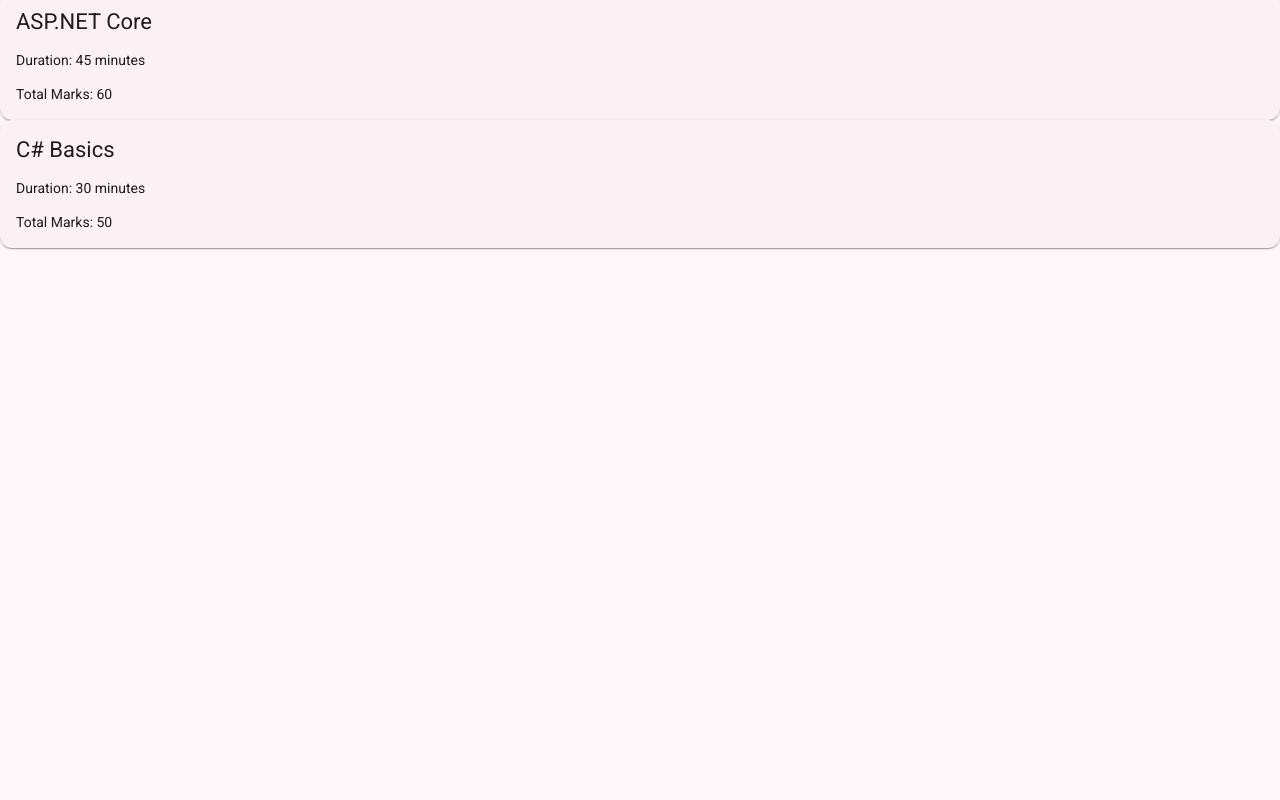
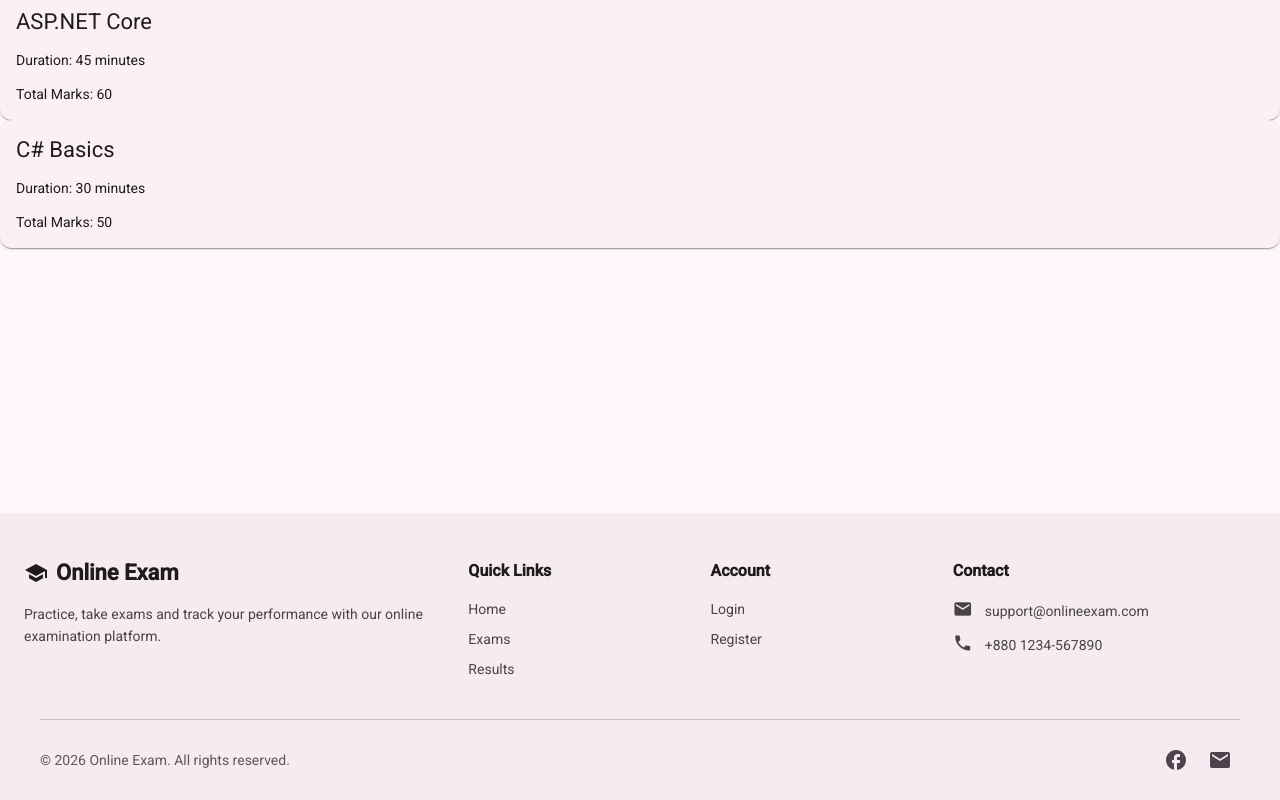
Before and after one commit to momin210103/OnlineExamSystem, an Angular app: page / in a window 1280 px wide. Shown: the part 366-1166 px from the top of the page. Before the commit the page ends 819 px from the top, so only its background shows below. Built offline with nearby package versions, Linux system fonts and the light colour scheme.

Commit message:
Footer Complete

```diff
--- a/src/app/app.html
+++ b/src/app/app.html
@@ -3,3 +3,5 @@
 <main>
   <router-outlet></router-outlet>
 </main>
+
+<app-footer></app-footer>
--- a/src/app/app.ts
+++ b/src/app/app.ts
@@ -1,10 +1,11 @@
 import { Component, signal } from '@angular/core';
 import { RouterOutlet } from '@angular/router';
 import { Navbar } from './shared/components/navbar/navbar';
+import { Footer } from './shared/components/footer/footer';
 
 @Component({
   selector: 'app-root',
-  imports: [RouterOutlet, Navbar],
+  imports: [RouterOutlet, Navbar, Footer],
   templateUrl: './app.html',
   styleUrl: './app.css',
 })
--- /dev/null
+++ b/src/app/shared/components/footer/footer.css
@@ -0,0 +1,108 @@
+.footer {
+  margin-top: 60px;
+  padding: 48px 24px 20px;
+
+  background: var(--mat-sys-surface-container);
+  color: var(--mat-sys-on-surface);
+}
+
+.footer-container {
+  max-width: w-full;
+  margin: 0 auto;
+
+  display: grid;
+  grid-template-columns: 2fr 1fr 1fr 1.5fr;
+  gap: 40px;
+}
+
+.footer-section {
+  display: flex;
+  flex-direction: column;
+  gap: 10px;
+}
+
+.footer-section h2 {
+  display: flex;
+  align-items: center;
+  gap: 8px;
+
+  margin: 0 0 8px;
+
+  font-size: 22px;
+}
+
+.footer-section h3 {
+  margin: 0 0 8px;
+
+  font-size: 16px;
+}
+
+.footer-section p {
+  margin: 0;
+
+  line-height: 1.6;
+  opacity: 0.8;
+}
+
+.footer-section a {
+  color: inherit;
+  text-decoration: none;
+  opacity: 0.8;
+
+  transition: opacity 0.2s;
+}
+
+.footer-section a:hover {
+  opacity: 1;
+}
+
+.footer-section p {
+  display: flex;
+  align-items: center;
+  gap: 8px;
+}
+
+.footer-section p mat-icon {
+  font-size: 20px;
+}
+
+.footer-bottom {
+  max-width: 1200px;
+  margin: 40px auto 0;
+  padding-top: 20px;
+
+  border-top: 1px solid var(--mat-sys-outline-variant);
+
+  display: flex;
+  align-items: center;
+  justify-content: space-between;
+}
+
+.footer-bottom p {
+  margin: 0;
+  opacity: 0.7;
+}
+
+.social-links {
+  display: flex;
+  gap: 4px;
+}
+
+/* Mobile */
+
+@media (max-width: 768px) {
+  .footer {
+    padding: 40px 20px 20px;
+  }
+
+  .footer-container {
+    grid-template-columns: 1fr;
+    gap: 30px;
+  }
+
+  .footer-bottom {
+    flex-direction: column;
+    gap: 15px;
+    text-align: center;
+  }
+}
--- /dev/null
+++ b/src/app/shared/components/footer/footer.html
@@ -0,0 +1,60 @@
+<footer class="footer">
+  <div class="footer-container">
+    <!-- About -->
+    <div class="footer-section about">
+      <h2>
+        <mat-icon>school</mat-icon>
+        Online Exam
+      </h2>
+
+      <p>Practice, take exams and track your performance with our online examination platform.</p>
+    </div>
+
+    <!-- Quick Links -->
+    <div class="footer-section">
+      <h3>Quick Links</h3>
+
+      <a routerLink="/">Home</a>
+      <a routerLink="/exams">Exams</a>
+      <a routerLink="/results">Results</a>
+    </div>
+
+    <!-- Account -->
+    <div class="footer-section">
+      <h3>Account</h3>
+
+      <a routerLink="/login">Login</a>
+      <a routerLink="/register">Register</a>
+    </div>
+
+    <!-- Contact -->
+    <div class="footer-section">
+      <h3>Contact</h3>
+
+      <p>
+        <mat-icon>email</mat-icon>
+        support@onlineexam.com
+      </p>
+
+      <p>
+        <mat-icon>phone</mat-icon>
+        +880 1234-567890
+      </p>
+    </div>
+  </div>
+
+  <!-- Bottom -->
+  <div class="footer-bottom">
+    <p>© 2026 Online Exam. All rights reserved.</p>
+
+    <div class="social-links">
+      <button mat-icon-button aria-label="Facebook">
+        <mat-icon>facebook</mat-icon>
+      </button>
+
+      <button mat-icon-button aria-label="Email">
+        <mat-icon>email</mat-icon>
+      </button>
+    </div>
+  </div>
+</footer>
```
Also changed, not shown: src/app/shared/components/footer/footer.ts (added, +14 -0 lines), 1 other file (tests, documents, lock files or other folders).
